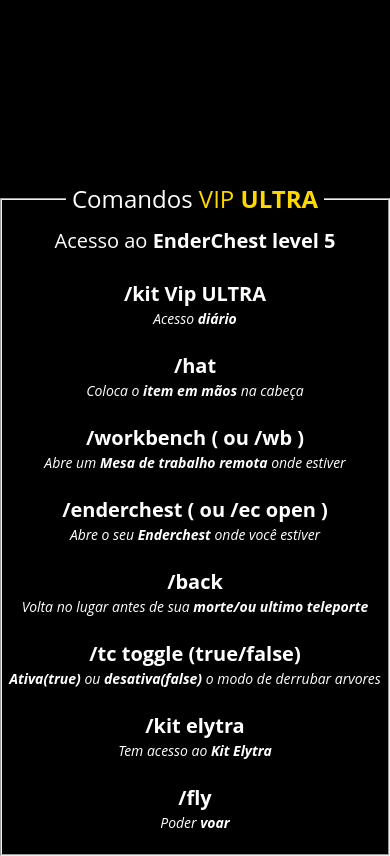
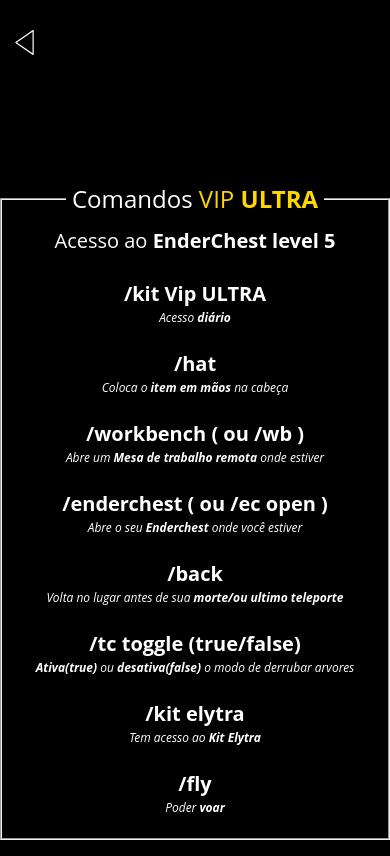
Before and after one commit to lusqua/SpaceyMC, a plain HTML site: page commands/vipultra.html in a window 390 px wide. Drawn offline with Linux system fonts and the light colour scheme.

Commit message:
Phone compatibility apply

```diff
--- a/Style.css
+++ b/Style.css
@@ -12,6 +12,22 @@ body {
 	min-height: 100vh;
 	display: flex;
 	align-items: center;
+}
+
+header {
+	position: absolute;
+	align-items: center;
+	display: flex;
+	position: absolute;
+	top: 2%;
+	left: 1%;
+	transform: translate(-50%, -50%);
+	transform: rotate(180deg);
+}
+
+header img {
+	filter: invert();
+	width: 20px;
 }
 
 .container {
@@ -59,6 +75,7 @@ body {
 .text4 {
 	font-size: 30px;
 	color: #576574;
+	animation: text 3s 1;
 }
 
 .text5 {
@@ -247,3 +264,71 @@ body {
 
 	font-style: italic;
 }
+
+@media (max-width: 800px) {
+	body {
+		background-color: black;
+	}
+
+	.text1 {
+		color: white;
+		font-size: 60px;
+		font-weight: 700;
+		letter-spacing: 8px;
+		margin-bottom: 20px;
+		position: relative;
+		animation: text 3s 1;
+	}
+
+	@keyframes text {
+		0% {
+			opacity: 0;
+		}
+	}
+
+	@keyframes vip {
+		0% {
+			opacity: 0;
+			color: #000;
+		}
+
+		15% {
+			opacity: 0;
+		}
+	}
+
+	header {
+		position: absolute;
+		align-items: center;
+		display: flex;
+		position: absolute;
+		top: 3%;
+		left: 3%;
+		transform: translate(-50%, -50%);
+		transform: rotate(180deg);
+	}
+
+	header img {
+		filter: invert();
+		width: 25px;
+	}
+}
+
+@media (max-width: 720px) {
+	.vipcontainer {
+		width: 100%;
+		height: 480px;
+
+		margin: 0px auto;
+
+		text-align: center;
+
+		color: white;
+	}
+
+	.vipcontainer p {
+		font-size: 12px;
+
+		font-style: italic;
+	}
+}
--- a/commands/vipultra.html
+++ b/commands/vipultra.html
@@ -15,6 +15,14 @@
 		/>
 
 		<title>Comandos VIP ULTRA</title>
+
+		<header>
+			<a href="../vip.html"
+				><img
+					src="../img/multimedia.svg"
+					alt="back-arrow"
+			/></a>
+		</header>
 
 		<div class="vipcontainer">
 			<fieldset>
```
Also changed, not shown: commands/vip.html (+8 -0 lines), commands/vipplus.html (+8 -0 lines), ip.html (+5 -0 lines), vip.html (+4 -0 lines), img/arrow.png (added), img/downarrow.svg (added), img/multimedia.svg (added).
